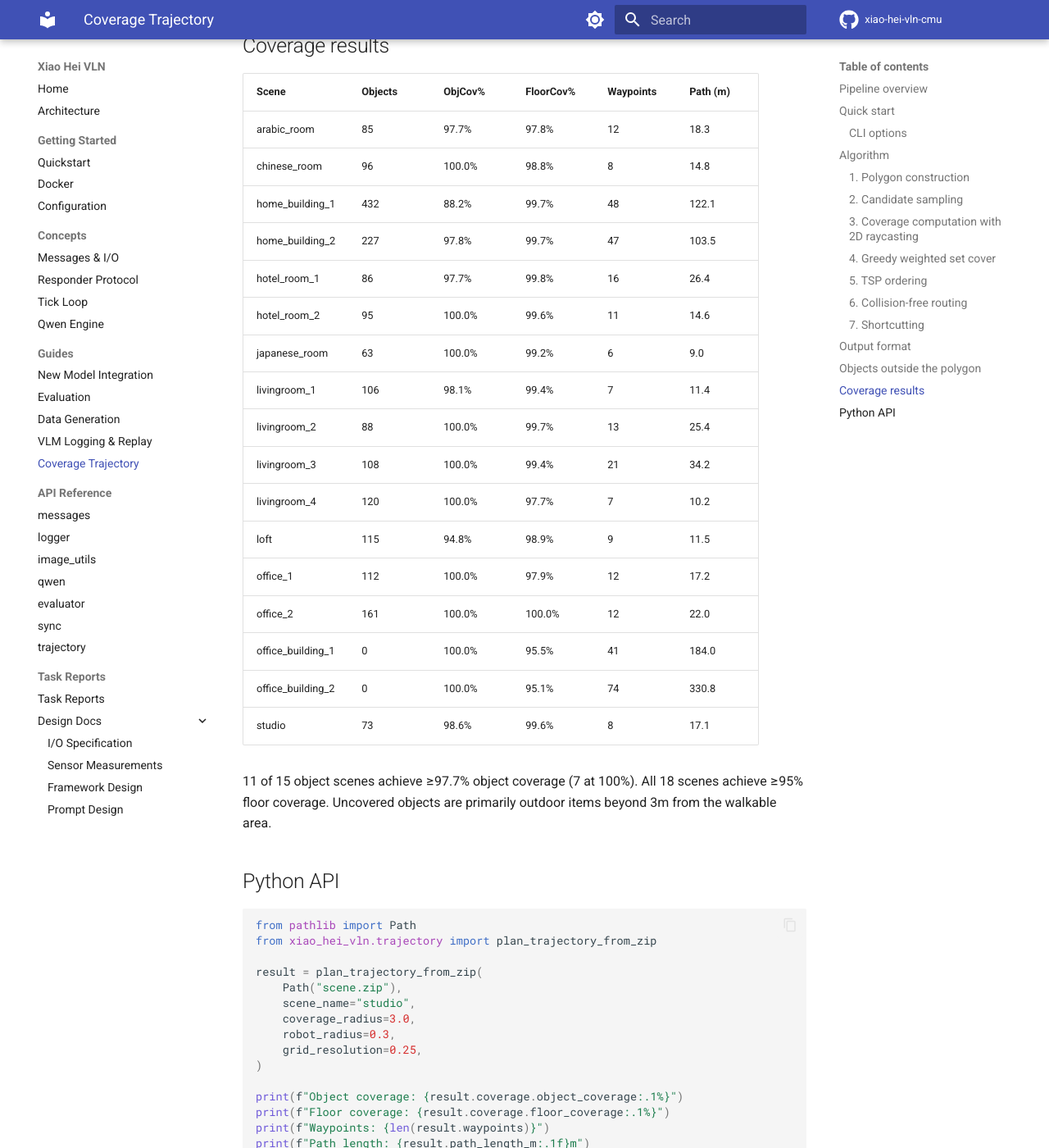
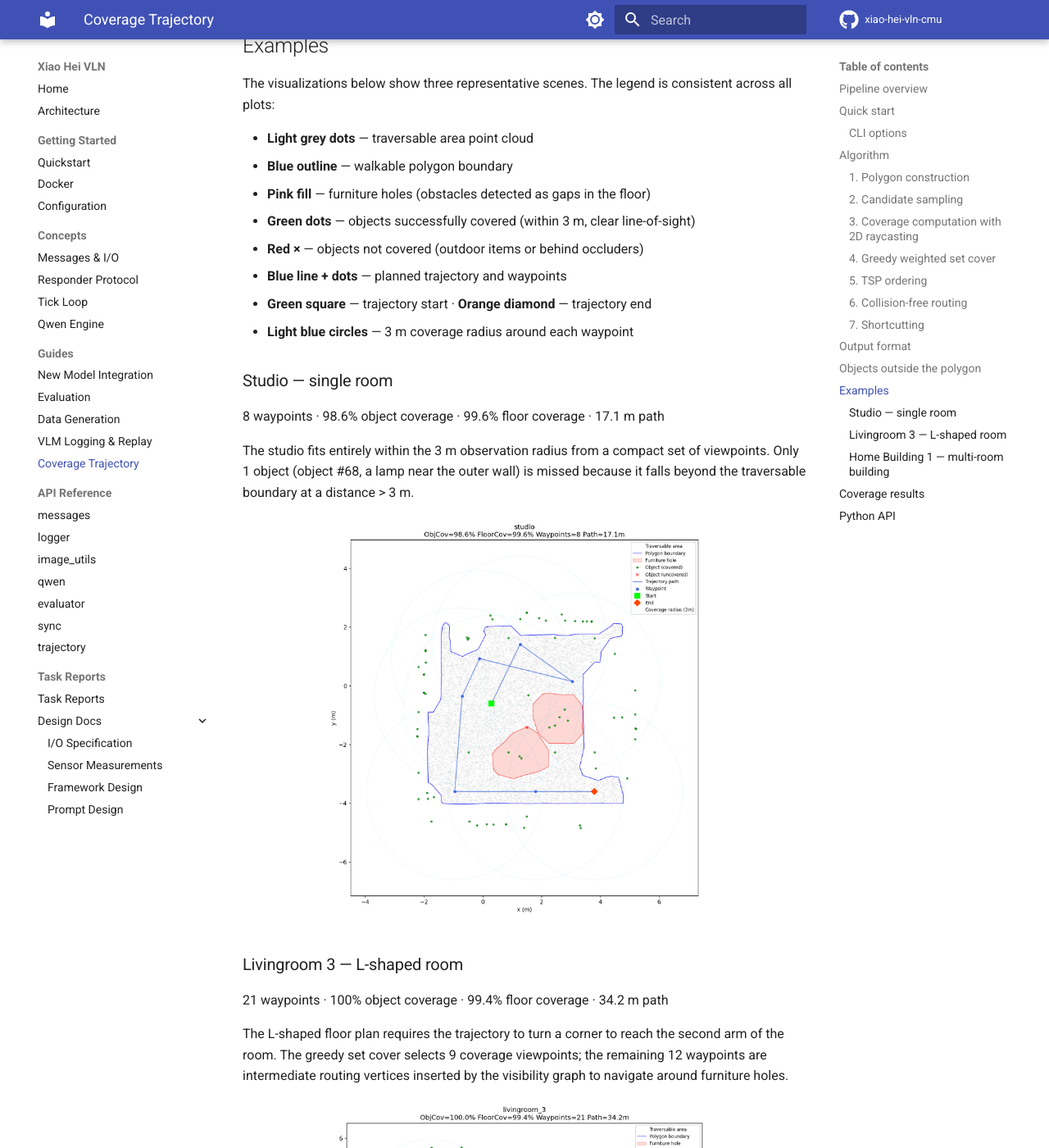
Before and after one commit to ginlov/xiao-hei-vln-cmu, an MkDocs documentation site: the page built from docs/guides/trajectory.md, in a window 1280 px wide and 1400 px high, scrolled down 3298 px. Shown: the whole window at 82% size. Built offline with MkDocs 1.6.1 and Material for MkDocs 9.7.7, drawn with Linux system fonts in a browser that asks for light colours; comment, search, counter and statistics services are not loaded; some of the changed text lies outside the part shown.

Commit message:
feat: update docs

```diff
--- a/docs/guides/trajectory.md
+++ b/docs/guides/trajectory.md
@@ -139,6 +139,52 @@ Objects in categories 1–4 are still covered because the algorithm checks
 visibility from viewpoints **inside** the polygon to objects **outside** it,
 as long as they are within 3m with clear line-of-sight.
 
+## Examples
+
+The visualizations below show three representative scenes. The legend is consistent
+across all plots:
+
+- **Light grey dots** — traversable area point cloud
+- **Blue outline** — walkable polygon boundary
+- **Pink fill** — furniture holes (obstacles detected as gaps in the floor)
+- **Green dots** — objects successfully covered (within 3 m, clear line-of-sight)
+- **Red ×** — objects not covered (outdoor items or behind occluders)
+- **Blue line + dots** — planned trajectory and waypoints
+- **Green square** — trajectory start · **Orange diamond** — trajectory end
+- **Light blue circles** — 3 m coverage radius around each waypoint
+
+### Studio — single room
+
+8 waypoints · 98.6% object coverage · 99.6% floor coverage · 17.1 m path
+
+The studio fits entirely within the 3 m observation radius from a compact set of
+viewpoints. Only 1 object (object #68, a lamp near the outer wall) is missed because
+it falls beyond the traversable boundary at a distance > 3 m.
+
+![Studio trajectory](../assets/trajectory/studio.png)
+
+### Livingroom 3 — L-shaped room
+
+21 waypoints · 100% object coverage · 99.4% floor coverage · 34.2 m path
+
+The L-shaped floor plan requires the trajectory to turn a corner to reach the second
+arm of the room. The greedy set cover selects 9 coverage viewpoints; the remaining 12
+waypoints are intermediate routing vertices inserted by the visibility graph to navigate
+around furniture holes.
+
+![Livingroom 3 trajectory](../assets/trajectory/livingroom_3.png)
+
+### Home Building 1 — multi-room building
+
+48 waypoints · 88.2% object coverage · 99.7% floor coverage · 122.1 m path
+
+The largest scene in the dataset (432 objects, ~122 m path). The 51 uncovered objects
+(red ×) are outdoor items — trees, gates, and exterior lamps — that are 5–12 m from the
+walkable area and physically unreachable from inside the building. All indoor objects
+are covered.
+
+![Home Building 1 trajectory](../assets/trajectory/home_building_1.png)
+
 ## Coverage results
 
 | Scene | Objects | ObjCov% | FloorCov% | Waypoints | Path (m) |
@@ -157,13 +203,13 @@ as long as they are within 3m with clear line-of-sight.
 | loft | 115 | 94.8% | 98.9% | 9 | 11.5 |
 | office_1 | 112 | 100.0% | 97.9% | 12 | 17.2 |
 | office_2 | 161 | 100.0% | 100.0% | 12 | 22.0 |
-| office_building_1 | 0 | 100.0% | 95.5% | 41 | 184.0 |
-| office_building_2 | 0 | 100.0% | 95.1% | 74 | 330.8 |
+| office_building_1 | 0 | — | 95.5% | 41 | 184.0 |
+| office_building_2 | 0 | — | 95.1% | 74 | 330.8 |
 | studio | 73 | 98.6% | 99.6% | 8 | 17.1 |
 
 11 of 15 object scenes achieve ≥97.7% object coverage (7 at 100%).
 All 18 scenes achieve ≥95% floor coverage. Uncovered objects are primarily
-outdoor items beyond 3m from the walkable area.
+outdoor items beyond 3 m from the walkable area.
 
 ## Python API
 
```
Also changed, not shown: docs/assets/trajectory/home_building_1.png (added), docs/assets/trajectory/livingroom_3.png (added), docs/assets/trajectory/studio.png (added).
